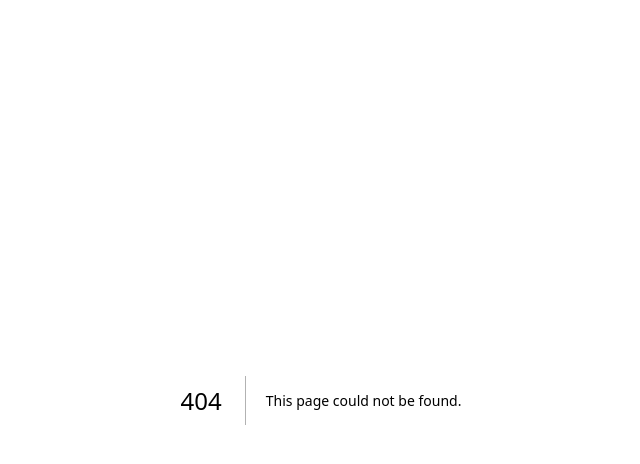
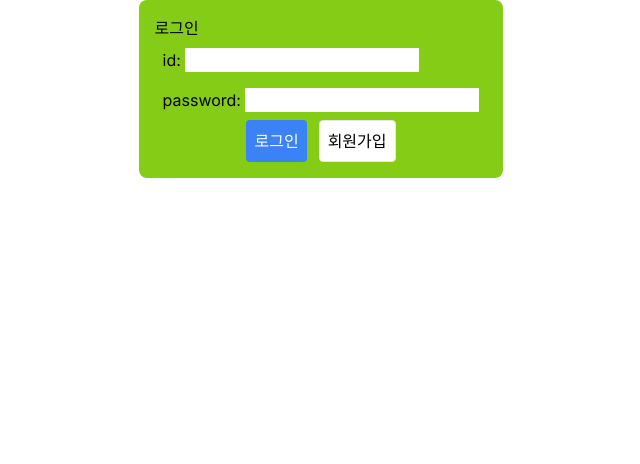
Before and after one commit to soorokim/supersonic, a Next.js app: page /auth/sign-in in a window 1280 px wide. Before the commit this address had no page. Shown: the top 464 px of the page, without its empty margins (319-959 px from the left). Built offline with nearby package versions, Linux system fonts and the light colour scheme.

Commit message:
feat: login form

```diff
--- a/package.json
+++ b/package.json
@@ -13,6 +13,7 @@
     "next": "14.0.3",
     "react": "^18",
     "react-dom": "^18",
+    "react-hook-form": "^7.49.2",
     "sharp": "^0.33.0"
   },
   "devDependencies": {
--- /dev/null
+++ b/src/app/auth/sign-in/page.tsx
@@ -0,0 +1,11 @@
+import { SignInForm } from "@/components/sign-in-form";
+
+const SignInPage = () => {
+  return (
+    <div className="flex justify-center items-center">
+      <SignInForm />
+    </div>
+  );
+};
+
+export default SignInPage;
--- /dev/null
+++ b/src/components/sign-in-form.tsx
@@ -0,0 +1,23 @@
+export const SignInForm = () => {
+  return (
+    <form className="bg-lime-500 rounded-lg p-4">
+      <fieldset className="">
+        <legend>로그인</legend>
+        <label className="block p-2">
+          id: <input type="text" name="id" />
+        </label>
+        <label className="block p-2">
+          password: <input type="password" name="password" />
+        </label>
+      </fieldset>
+      <div className="flex gap-3 justify-center">
+        <button type="submit" className="rounded p-2 bg-blue-500 text-white">
+          로그인
+        </button>
+        <button type="button" className="rounded p-2 bg-white border">
+          회원가입
+        </button>
+      </div>
+    </form>
+  );
+};
```
Also changed, not shown: 1 other file (tests, documents, lock files or other folders).
